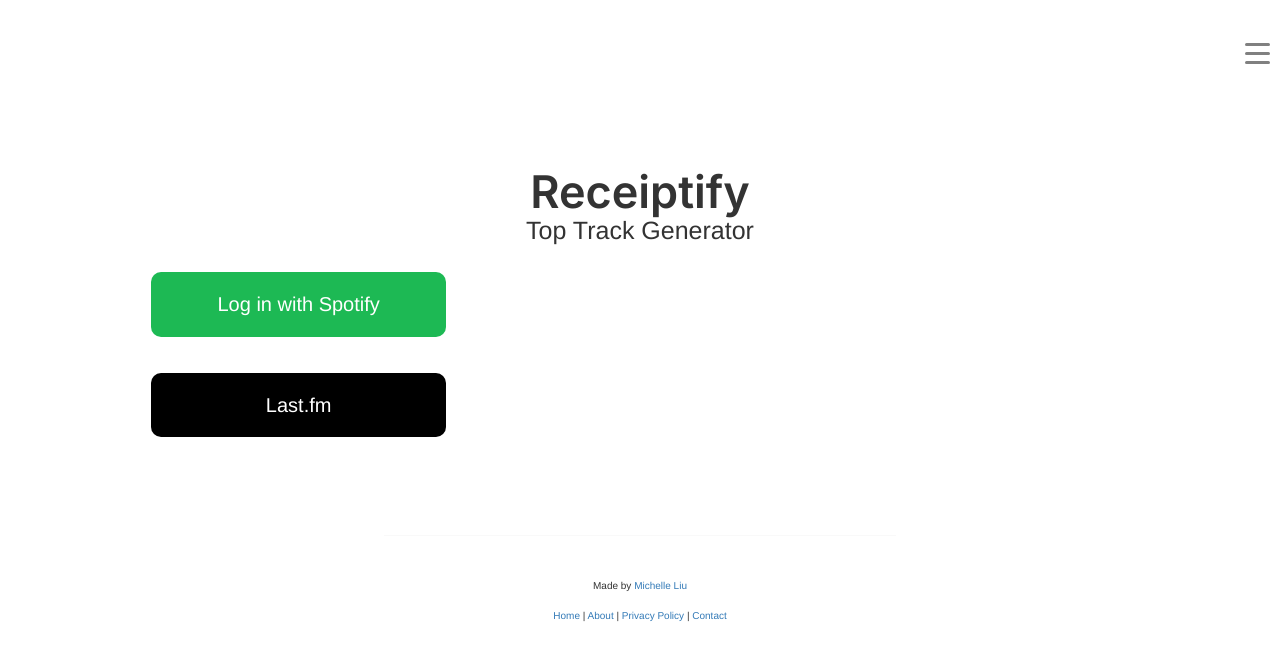
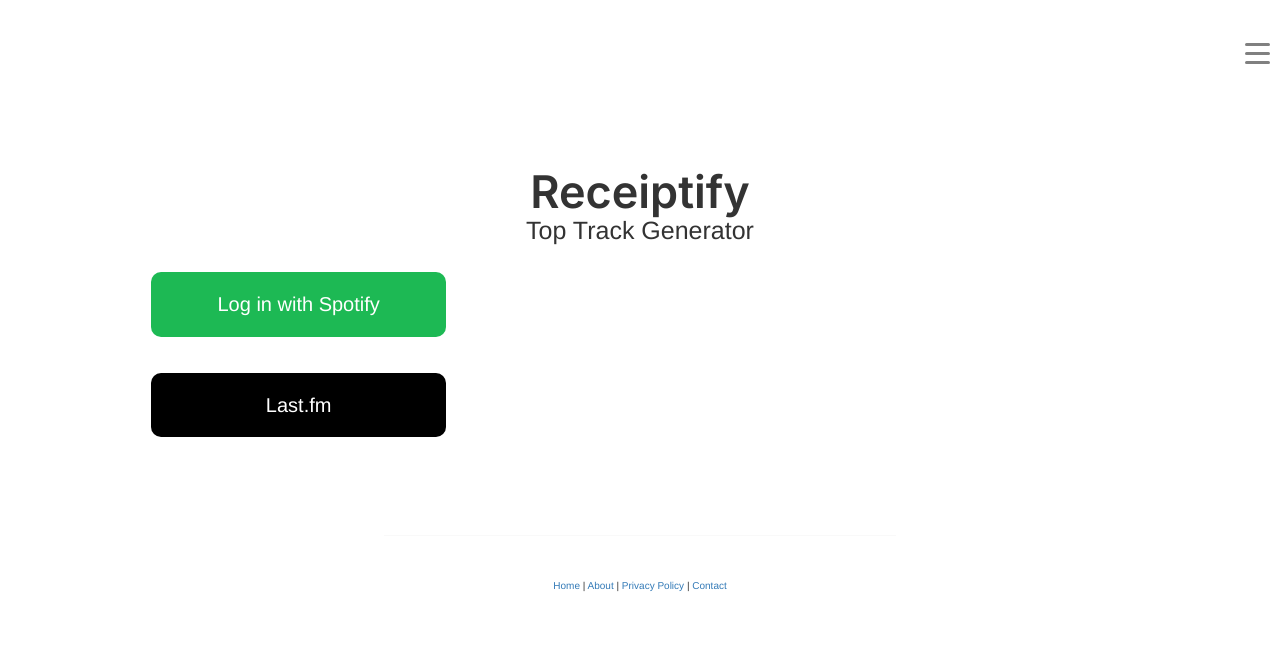
Before and after one commit to receiptifyspotify/receiptifyspotify.github.io, a Jekyll site: the page built from index.markdown, in a window 1280 px wide. Shown: the top 661 px of the page. Built offline with Jekyll 4.4.1, drawn with Linux system fonts in a browser that asks for light colours; nearby versions of some CDN libraries; a script that is not in the unit is left out; comment, search, counter and statistics services are not loaded.

Commit message:
changes in footer

```diff
--- a/_includes/myfooter.html
+++ b/_includes/myfooter.html
@@ -6,9 +6,7 @@
     <hr />
   </div>
   <br />
-  <p class="info">
-    Made by <a href="https://michellexliu.me/">Michelle Liu</a>
-  </p>
+
   <p class="info">
     <a href="/">Home</a> | <a href="about.html">About</a> |
     <a href="/privacy">Privacy Policy</a> |
```
